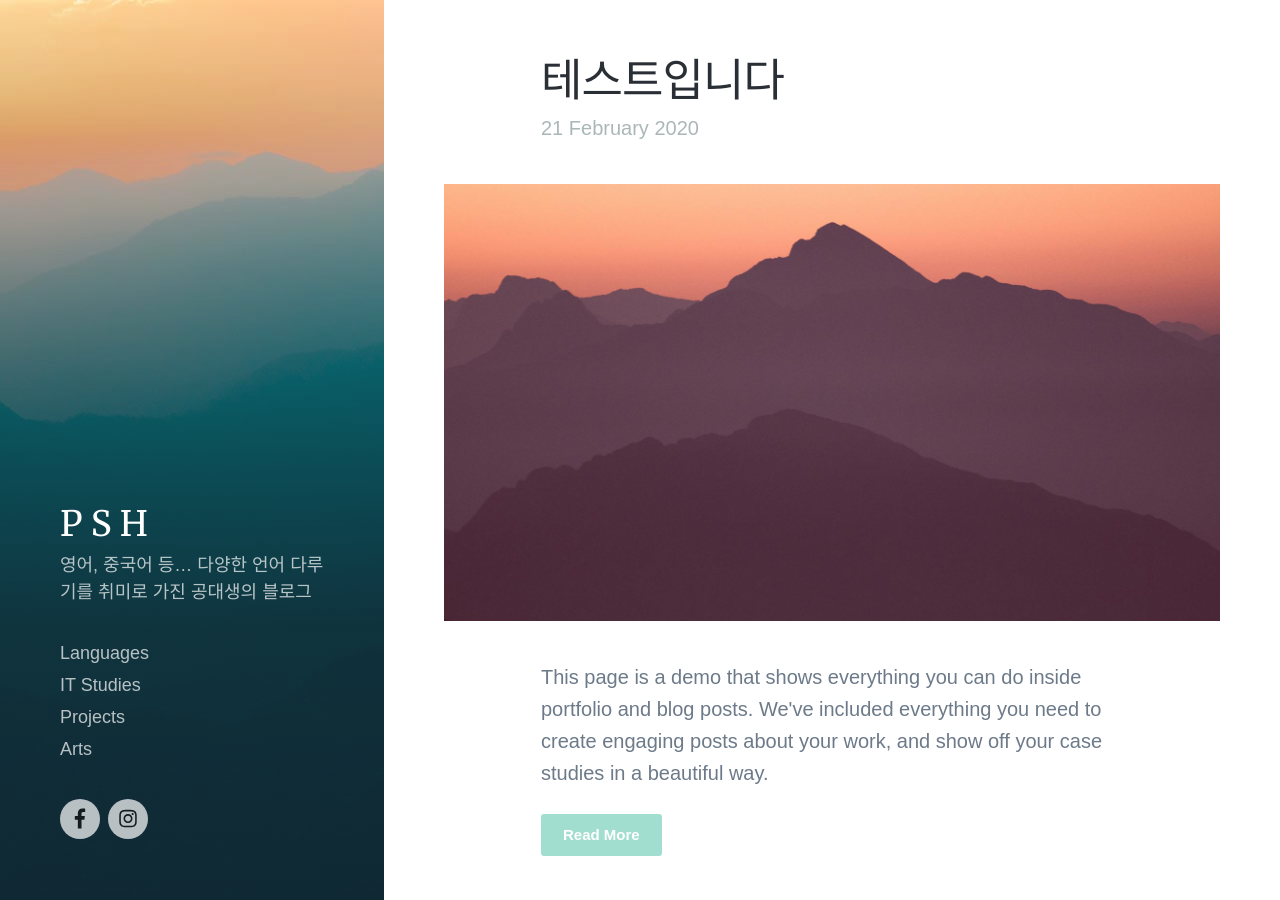
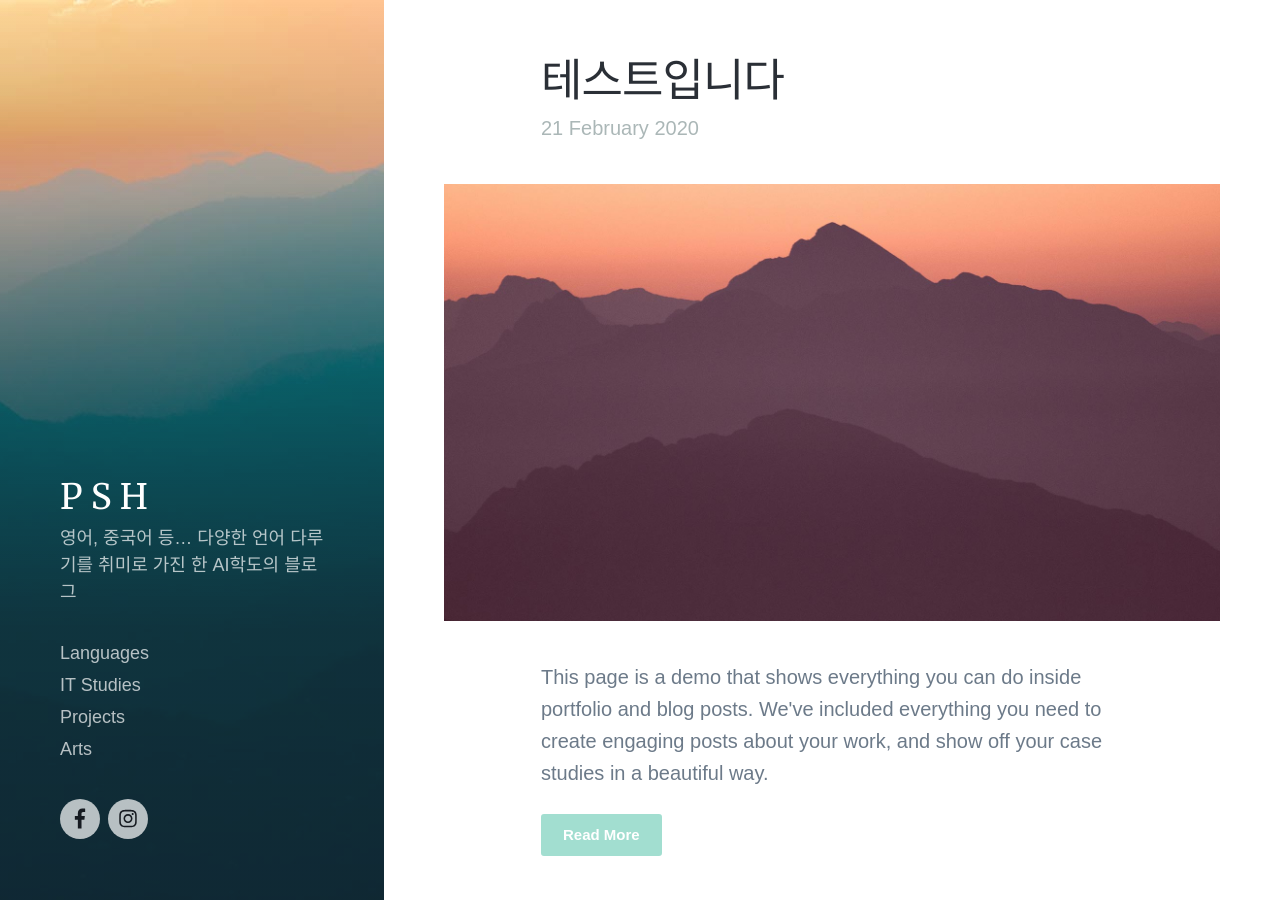
Before and after one commit to vendergood/vendergood.github.io, a Jekyll site: the page built from index.html, in a window 1280 px wide and 900 px high. Built offline with Jekyll 4.4.1, drawn with Linux system fonts in a browser that asks for light colours; nearby versions of some CDN libraries; some web fonts are replaced; the list of posts is cut into pages by our own code.

Commit message:
Update settings.yml

```diff
--- a/_data/settings.yml
+++ b/_data/settings.yml
@@ -1,6 +1,6 @@
 basic_settings:
   site_title: P S H
-  site_tagline: 영어, 중국어 등… 다양한 언어 다루기를 취미로 가진 공대생의 블로그
+  site_tagline: 영어, 중국어 등… 다양한 언어 다루기를 취미로 가진 한 AI학도의 블로그
   favicon_image: /images/favicon.png
 
 header_settings:
```
